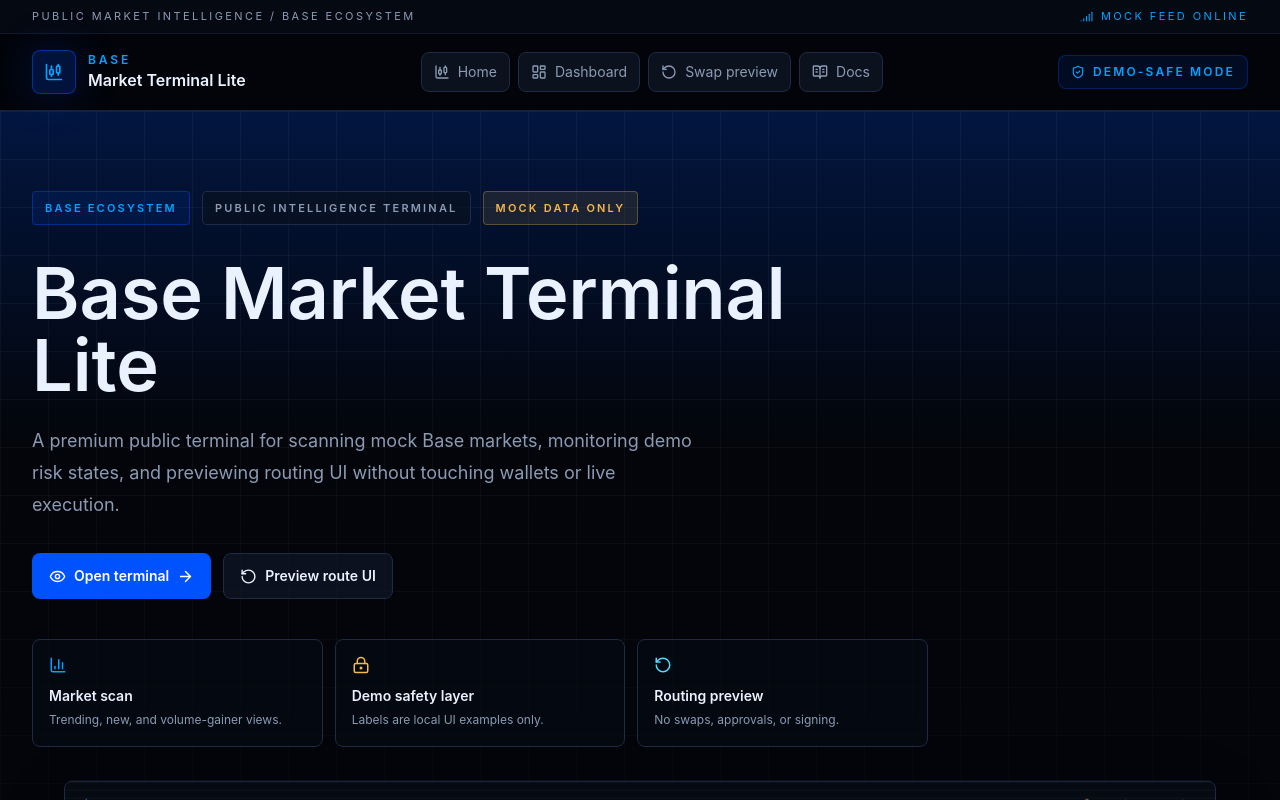
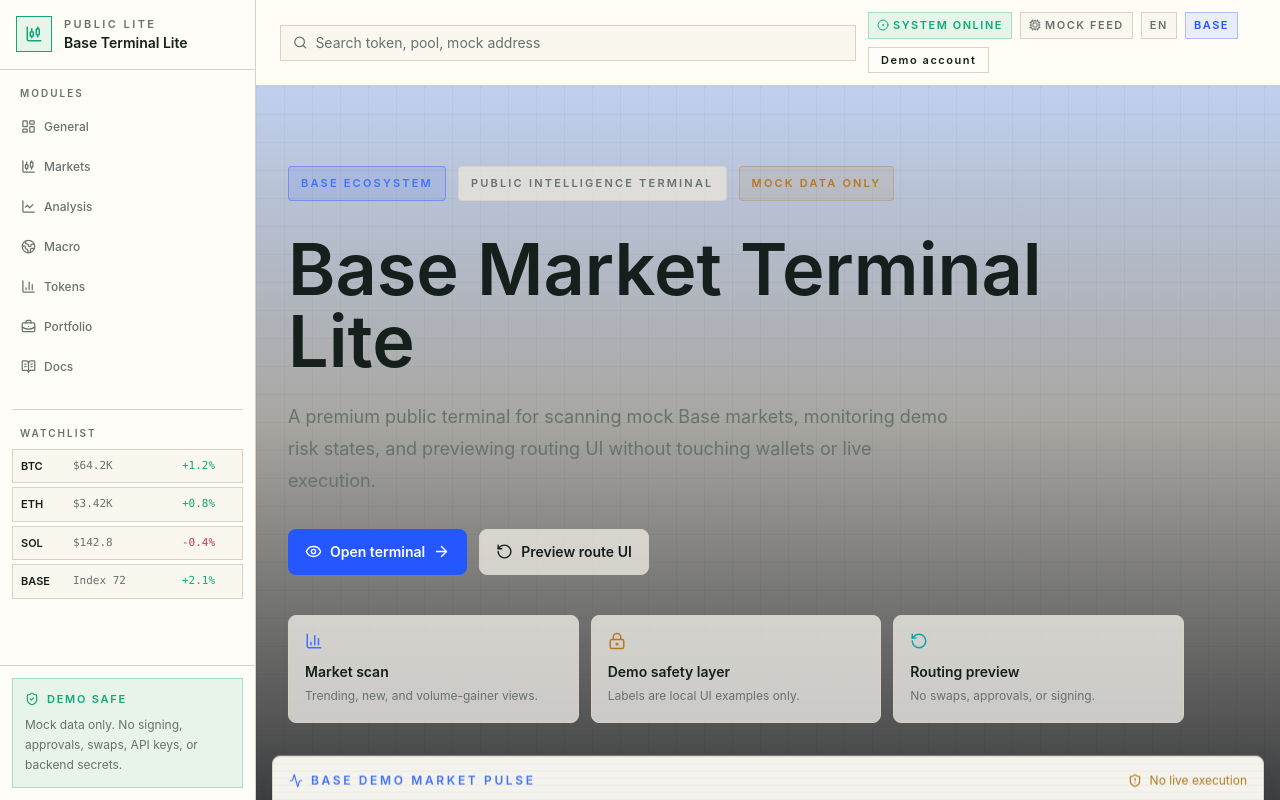
Before and after one commit to Edizemre1/base-market-terminal-lite, a Next.js app: page / in a window 1280 px wide. Shown: the top 800 px of the page. Built offline with nearby package versions, Linux system fonts and the light colour scheme.

Commit message:
style: create light terminal shell

```diff
--- a/src/app/globals.css
+++ b/src/app/globals.css
@@ -3,8 +3,8 @@
 @tailwind utilities;
 
 :root {
-  color-scheme: dark;
-  background: #03050a;
+  color-scheme: light;
+  background: #f6f3ea;
 }
 
 * {
@@ -15,10 +15,9 @@ body {
   min-height: 100vh;
   margin: 0;
   background:
-    linear-gradient(180deg, rgba(0, 82, 255, 0.16), rgba(3, 5, 10, 0) 24rem),
-    linear-gradient(90deg, rgba(0, 163, 255, 0.08), rgba(3, 5, 10, 0) 28rem),
-    #03050a;
-  color: #eaf1ff;
+    linear-gradient(180deg, rgba(255, 253, 247, 0.92), rgba(246, 243, 234, 0.94)),
+    #f6f3ea;
+  color: #15201c;
   font-family:
     Inter, ui-sans-serif, system-ui, -apple-system, BlinkMacSystemFont, "Segoe UI",
     sans-serif;
@@ -30,21 +29,21 @@ a {
 }
 
 ::selection {
-  background: rgba(0, 82, 255, 0.35);
+  background: rgba(16, 168, 120, 0.22);
 }
 
 .terminal-grid {
   background-image:
-    linear-gradient(rgba(234, 241, 255, 0.055) 1px, transparent 1px),
-    linear-gradient(90deg, rgba(234, 241, 255, 0.055) 1px, transparent 1px);
-  background-size: 48px 48px;
+    linear-gradient(rgba(21, 32, 28, 0.045) 1px, transparent 1px),
+    linear-gradient(90deg, rgba(21, 32, 28, 0.045) 1px, transparent 1px);
+  background-size: 28px 28px;
 }
 
 .market-scanline {
   background-image: linear-gradient(
     180deg,
-    rgba(234, 241, 255, 0.04) 1px,
+    rgba(21, 32, 28, 0.045) 1px,
     transparent 1px
   );
-  background-size: 100% 8px;
+  background-size: 100% 7px;
 }
--- a/src/components/AppShell.tsx
+++ b/src/components/AppShell.tsx
@@ -1,82 +1,192 @@
 import {
+  BarChart3,
   BookOpenText,
+  BriefcaseBusiness,
   CandlestickChart,
+  CircleDot,
+  Cpu,
+  Globe2,
   LayoutDashboard,
-  RotateCcw,
-  ShieldCheck,
-  Signal
+  LineChart,
+  Search,
+  ShieldCheck
 } from "lucide-react";
 import Link from "next/link";
 import type { ReactNode } from "react";
 
 const navItems = [
-  { href: "/", label: "Home", icon: CandlestickChart },
-  { href: "/dashboard", label: "Dashboard", icon: LayoutDashboard },
-  { href: "/swap", label: "Swap preview", icon: RotateCcw },
+  { href: "/", label: "General", icon: LayoutDashboard },
+  { href: "/dashboard", label: "Markets", icon: CandlestickChart },
+  { href: "/dashboard", label: "Analysis", icon: LineChart },
+  { href: "/dashboard", label: "Macro", icon: Globe2 },
+  { href: "/dashboard", label: "Tokens", icon: BarChart3 },
+  { href: "/swap", label: "Portfolio", icon: BriefcaseBusiness },
   { href: "/docs", label: "Docs", icon: BookOpenText }
 ] as const;
+
+const watchlist = [
+  { symbol: "BTC", value: "$64.2K", change: "+1.2%" },
+  { symbol: "ETH", value: "$3.42K", change: "+0.8%" },
+  { symbol: "SOL", value: "$142.8", change: "-0.4%" },
+  { symbol: "BASE", value: "Index 72", change: "+2.1%" }
+];
 
 export function AppShell({ children }: { children: ReactNode }) {
   return (
     <div className="min-h-screen bg-base-black text-base-text">
-      <header className="sticky top-0 z-40 border-b border-base-line/80 bg-base-black/95 backdrop-blur-xl">
-        <div className="border-b border-base-line/50 bg-base-raised/40">
-          <div className="mx-auto flex max-w-7xl items-center justify-between px-4 py-2 text-[11px] uppercase tracking-[0.22em] text-base-muted sm:px-6 lg:px-8">
-            <span>Public market intelligence / Base ecosystem</span>
-            <span className="hidden items-center gap-2 text-base-electric sm:inline-flex">
-              <Signal size={13} aria-hidden="true" />
-              Mock feed online
-            </span>
-          </div>
-        </div>
-
-        <div className="mx-auto flex max-w-7xl flex-col gap-4 px-4 py-4 sm:px-6 lg:flex-row lg:items-center lg:justify-between lg:px-8">
+      <aside className="fixed inset-y-0 left-0 z-40 hidden w-64 border-r border-base-line bg-base-panel lg:flex lg:flex-col">
+        <div className="border-b border-base-line px-4 py-4">
           <Link href="/" className="flex items-center gap-3">
-            <span className="flex h-11 w-11 items-center justify-center rounded-lg border border-base-blue/50 bg-base-blue/20 text-base-electric shadow-glow">
-              <CandlestickChart size={20} aria-hidden="true" />
+            <span className="flex h-9 w-9 items-center justify-center border border-base-mint bg-base-mint/10 text-base-mint">
+              <CandlestickChart size={18} aria-hidden="true" />
             </span>
             <span>
-              <span className="block text-xs font-semibold uppercase tracking-[0.24em] text-base-electric">
-                Base
+              <span className="block text-[11px] font-semibold uppercase tracking-[0.22em] text-base-muted">
+                Public lite
               </span>
-              <span className="block text-base font-semibold text-base-text">
-                Market Terminal Lite
+              <span className="block text-sm font-semibold text-base-text">
+                Base Terminal Lite
               </span>
             </span>
           </Link>
+        </div>
 
-          <nav className="flex flex-wrap items-center gap-2" aria-label="Primary">
+        <nav className="flex-1 overflow-y-auto px-3 py-4" aria-label="Primary">
+          <p className="px-2 text-[10px] font-semibold uppercase tracking-[0.2em] text-base-muted">
+            Modules
+          </p>
+          <div className="mt-2 space-y-1">
             {navItems.map((item) => {
               const Icon = item.icon;
 
               return (
                 <Link
-                  key={item.href}
+                  key={`${item.href}-${item.label}`}
                   href={item.href}
-                  className="inline-flex min-h-10 items-center gap-2 rounded-lg border border-base-line bg-base-elevated/70 px-3 py-2 text-sm text-base-muted transition hover:border-base-blue/60 hover:bg-base-blue/10 hover:text-base-text"
+                  className="flex min-h-9 items-center gap-2 border border-transparent px-2 py-2 text-xs font-medium text-base-muted transition hover:border-base-line hover:bg-base-elevated hover:text-base-text"
                 >
-                  <Icon size={16} aria-hidden="true" />
+                  <Icon size={15} aria-hidden="true" />
+                  {item.label}
+                </Link>
+              );
+            })}
+          </div>
+
+          <div className="mt-6 border-t border-base-line pt-4">
+            <p className="px-2 text-[10px] font-semibold uppercase tracking-[0.2em] text-base-muted">
+              Watchlist
+            </p>
+            <div className="mt-2 space-y-1">
+              {watchlist.map((item) => (
+                <div
+                  key={item.symbol}
+                  className="grid grid-cols-[44px_1fr_52px] items-center gap-2 border border-base-line bg-base-elevated px-2 py-2 text-[11px]"
+                >
+                  <span className="font-semibold text-base-text">{item.symbol}</span>
+                  <span className="font-mono text-base-muted">{item.value}</span>
+                  <span
+                    className={
+                      item.change.startsWith("+")
+                        ? "font-mono text-base-mint"
+                        : "font-mono text-base-rose"
+                    }
+                  >
+                    {item.change}
+                  </span>
+                </div>
+              ))}
+            </div>
+          </div>
+        </nav>
+
+        <div className="border-t border-base-line p-3">
+          <div className="border border-base-mint/30 bg-base-mint/10 p-3">
+            <div className="flex items-center gap-2 text-[11px] font-semibold uppercase tracking-[0.16em] text-base-mint">
+              <ShieldCheck size={14} aria-hidden="true" />
+              Demo safe
+            </div>
+            <p className="mt-2 text-xs leading-5 text-base-muted">
+              Mock data only. No signing, approvals, swaps, API keys, or
+              backend secrets.
+            </p>
+          </div>
+        </div>
+      </aside>
+
+      <div className="lg:pl-64">
+        <header className="sticky top-0 z-30 border-b border-base-line bg-base-panel/95 backdrop-blur">
+          <div className="flex min-h-14 flex-col gap-3 px-4 py-3 sm:px-6 xl:flex-row xl:items-center xl:justify-between">
+            <div className="flex items-center gap-3 lg:hidden">
+              <span className="flex h-9 w-9 items-center justify-center border border-base-mint bg-base-mint/10 text-base-mint">
+                <CandlestickChart size={18} aria-hidden="true" />
+              </span>
+              <span className="text-sm font-semibold text-base-text">
+                Base Terminal Lite
+              </span>
+            </div>
+
+            <label className="flex min-h-9 w-full max-w-xl items-center gap-2 border border-base-line bg-base-elevated px-3 text-sm text-base-muted">
+              <Search size={15} aria-hidden="true" />
+              <input
+                className="w-full bg-transparent text-sm text-base-text outline-none placeholder:text-base-muted"
+                placeholder="Search token, pool, mock address"
+              />
+            </label>
+
+            <div className="flex flex-wrap items-center gap-2 text-[11px] font-semibold uppercase tracking-[0.14em]">
+              <span className="inline-flex items-center gap-1 border border-base-mint/30 bg-base-mint/10 px-2 py-1 text-base-mint">
+                <CircleDot size={12} aria-hidden="true" />
+                System online
+              </span>
+              <span className="inline-flex items-center gap-1 border border-base-line bg-base-elevated px-2 py-1 text-base-muted">
+                <Cpu size={12} aria-hidden="true" />
+                Mock feed
+              </span>
+              <span className="border border-base-line bg-base-elevated px-2 py-1 text-base-muted">
+                EN
+              </span>
+              <span className="border border-base-blue/30 bg-base-blue/10 px-2 py-1 text-base-blue">
+                Base
+              </span>
+              <button
+                type="button"
+                className="border border-base-line bg-base-panel px-3 py-1 text-base-text"
+              >
+                Demo account
+              </button>
+            </div>
+          </div>
+
+          <nav
+            className="flex gap-2 overflow-x-auto border-t border-base-line px-4 py-2 sm:px-6 lg:hidden"
+            aria-label="Mobile primary"
+          >
+            {navItems.map((item) => {
+              const Icon = item.icon;
+
+              return (
+                <Link
+                  key={`mobile-${item.href}-${item.label}`}
+                  href={item.href}
+                  className="inline-flex min-h-8 shrink-0 items-center gap-2 border border-base-line bg-base-elevated px-2.5 py-1.5 text-xs font-medium text-base-muted"
+                >
+                  <Icon size={14} aria-hidden="true" />
                   {item.label}
                 </Link>
               );
             })}
           </nav>
+        </header>
 
-          <div className="inline-flex w-fit items-center gap-2 rounded-lg border border-base-blue/30 bg-base-blue/10 px-3 py-2 text-xs font-semibold uppercase tracking-[0.18em] text-base-electric">
-            <ShieldCheck size={14} aria-hidden="true" />
-            Demo-safe mode
+        {children}
+
+        <footer className="border-t border-base-line bg-base-panel">
+          <div className="flex flex-col gap-2 px-4 py-5 text-xs text-base-muted sm:px-6 md:flex-row md:items-center md:justify-between">
+            <p>Mock data only. Public-safe lite terminal.</p>
+            <p>No transactions, wallet signing, approvals, or backend secrets.</p>
           </div>
-        </div>
-      </header>
-
-      {children}
-
-      <footer className="border-t border-base-line bg-base-black">
-        <div className="mx-auto flex max-w-7xl flex-col gap-3 px-4 py-8 text-sm text-base-muted sm:px-6 md:flex-row md:items-center md:justify-between lg:px-8">
-          <p>Mock data only. No transactions, private logic, or backend secrets.</p>
-          <p>Public terminal interface for Base market discovery.</p>
-        </div>
-      </footer>
+        </footer>
+      </div>
     </div>
   );
 }
```
Also changed, not shown: tailwind.config.ts (+15 -15 lines).
